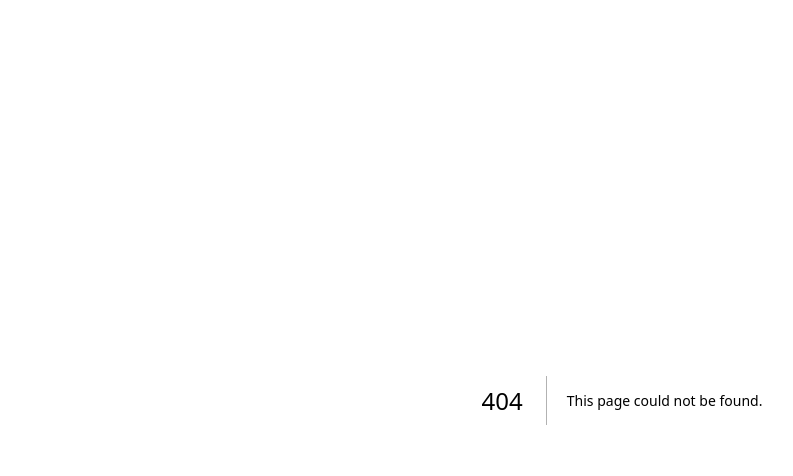
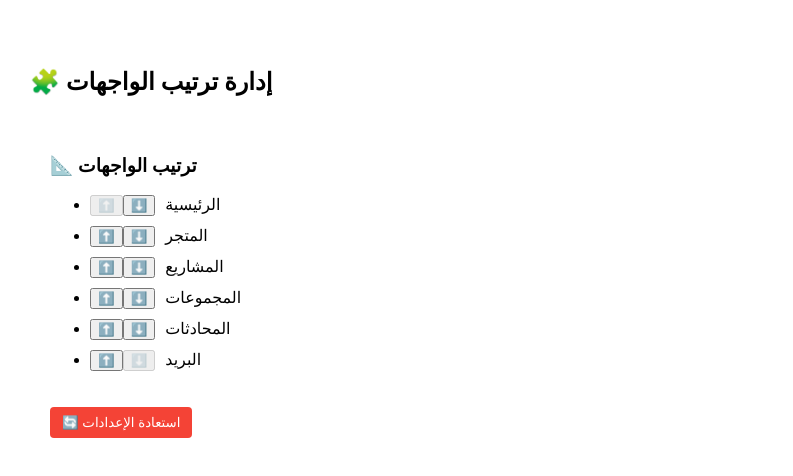
Before and after one commit to LxxLxxc/zeka-tawasol, a Next.js app: page /admin-layout in a window 1280 px wide. Before the commit this address had no page. Shown: the top 476 px of the page, without its empty margins (18-811 px from the left). Built offline with nearby package versions, Linux system fonts and the light colour scheme.

Commit message:
Create admin-layout.js

```diff
--- /dev/null
+++ b/pages/admin-layout.js
@@ -0,0 +1,12 @@
+import LayoutManager from '../components/LayoutManager';
+
+export default function AdminLayoutPage() {
+  const role = 'admin'; // أو 'moderator' حسب تسجيل الدخول
+
+  return (
+    <div style={{ padding: '40px' }}>
+      <h2>🧩 إدارة ترتيب الواجهات</h2>
+      <LayoutManager role={role} />
+    </div>
+  );
+}
```
